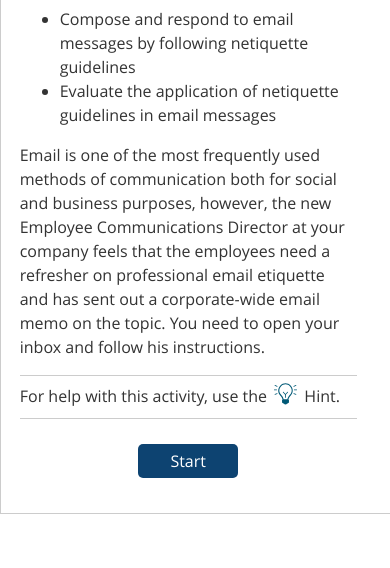
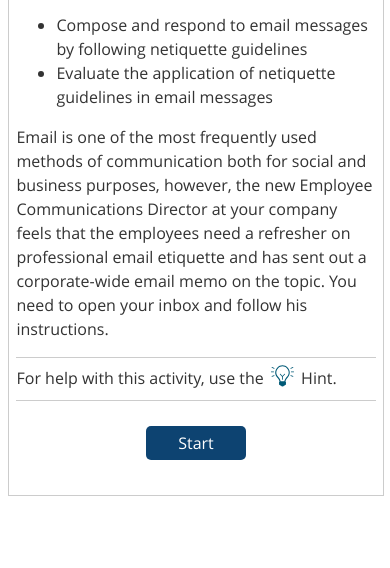
Before and after one commit to gauripansare/m8, a plain HTML site: page index.htm in a window 390 px wide. Shown: the part 276-844 px from the top of the page. Drawn offline with Linux system fonts and the light colour scheme.

Commit message:
Scroll issue on iphone and android

```diff
--- a/styles/device.css
+++ b/styles/device.css
@@ -140,9 +140,6 @@
 }
 
 @media screen and (max-width : 460px) {
-    /*.intro-content {
-        margin: 0% 3%;
-    }*/
     .summary-content {
         margin: 0 11% !important;
     }
@@ -153,9 +150,8 @@
 
 @media screen and (max-width: 445px) {
     .intro-content {
-        margin: 0% 5%;
+        margin: 0 2%;
     }
-
     .question-band{
         margin-left: 21%;
     }
--- a/styles/layout.css
+++ b/styles/layout.css
@@ -14,7 +14,6 @@
 
 body {
     display: block;
-    margin: 2px 0px 0px 0px;
     color: #333333;
     box-sizing: border-box;
 }
@@ -113,7 +112,7 @@ button:active, textarea:active, select:active,
 
 .innerWrapper {
     float: left;
-    width: 96%;
+    width: 100%;
 }
 
 .wrapper-img img {
```
